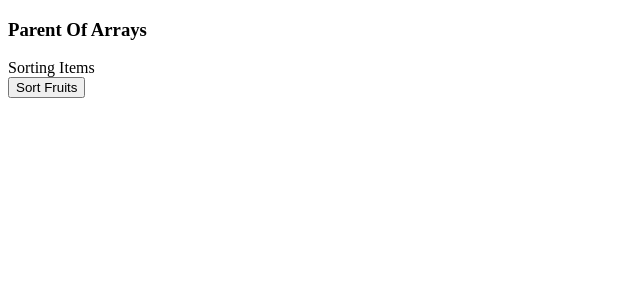
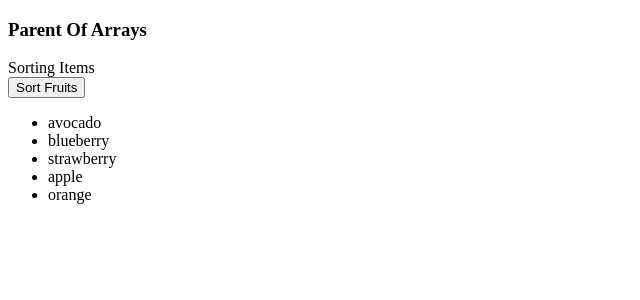
Before and after one commit to erashish41/react-practices, a React (Vite) app in the folder react-pr/04ParentChild/: page / in a window 1280 px wide. Shown: the top 300 px of the page, without its empty margins (0-640 px from the left). Built offline with nearby package versions, Linux system fonts and the light colour scheme.

Commit message:
sort item

```diff
--- a/react-pr/04ParentChild/src/componets/ArrayOfObjetsList/SortItems.jsx
+++ b/react-pr/04ParentChild/src/componets/ArrayOfObjetsList/SortItems.jsx
@@ -1,4 +1,4 @@
-import React from 'react'
+import React, { useState } from 'react'
 
 const SortItems = () => {
 
@@ -10,13 +10,29 @@ const SortItems = () => {
         { id: 'b', value: 'orange' },
     ];
 
+    const [fruit, setFruit] = useState(myList)
+
+    const handleOnClick = () => {
+        const sortedList = [...fruit].sort((a,b) => {
+            // console.log("a starts",a.value, "b starts",b.value);
+            return a.value.localeCompare(b.value)
+        })
+        setFruit(sortedList)
+        console.log("final output", sortedList);
+
+    }
+
   return (
     <div>
         <div>Sorting Items</div>
-        <button>Sort Fruits</button>
+        <button onClick={handleOnClick}>Sort Fruits</button>
         <ul>
             {
-
+                fruit.map((elm) => (
+                    <li key={elm.id}>
+                        {elm.value}
+                    </li>
+                ))
             }
         </ul>
     </div>
```
